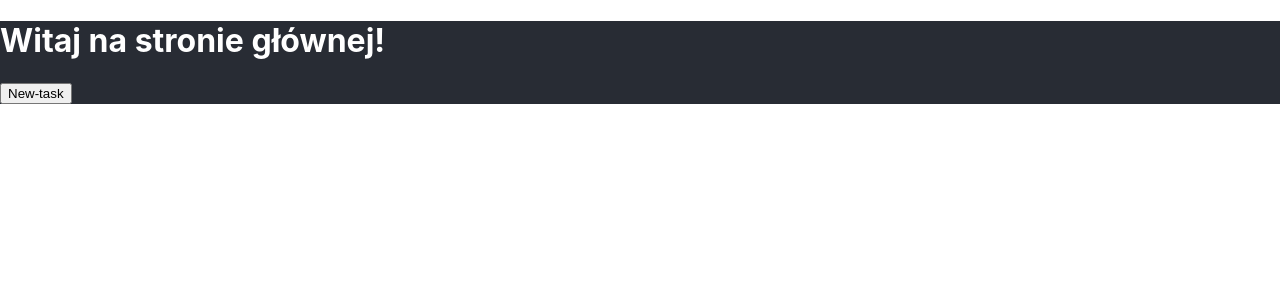
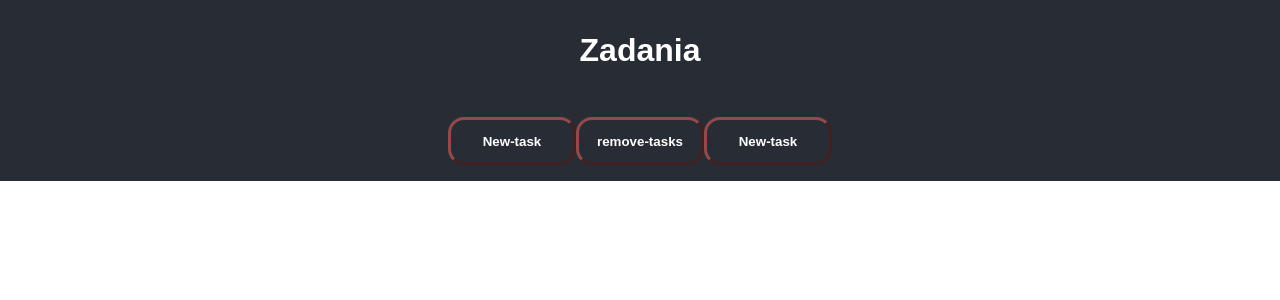
Before and after one commit to NightmareFuryRemi/projekt-zespolowy, a React (Create React App) app: page / in a window 1280 px wide. Shown: the top 300 px of the page. Built offline with nearby package versions, Linux system fonts and the light colour scheme.

Commit message:
CSS updates for buttons and main page margin and padding issues

```diff
--- a/src/components/main-page/main-page.scss
+++ b/src/components/main-page/main-page.scss
@@ -1,5 +1,43 @@
+*{
+    padding: 0;
+    margin: 0;
+    box-sizing: border-box;
+    font-family: Arial, Helvetica, sans-serif;
+}
+
 .main-page{
     background-color: #282c34;
     height: 100%;
     color: white;
 }
+
+h1{
+    display:flex;
+    justify-content: center;
+    padding: 2rem;
+
+}
+
+.bottom-Page{
+    display: flex;
+    justify-content: center;
+    padding: 1rem;
+}
+
+button{
+ width: 8rem;
+ height: 3rem;
+ border-radius: 1rem;
+ border-color: rgb(148, 74, 74);
+ border-width: 0.2rem;
+ background-color: transparent;
+ color: white;
+ font-weight: 600;
+ transition: 500ms;
+}
+
+button:hover{
+    font-size: large;
+    background-color: rgb(148, 74, 74);
+    border-width: 0;
+}
--- a/src/components/main-page/main-page.tsx
+++ b/src/components/main-page/main-page.tsx
@@ -5,8 +5,14 @@ import './main-page.scss';
 const MainPage: React.FC<{}> = () => {
   return (
     <div className="main-page">
-      <h1>Witaj na stronie głównej!</h1>
+      <h1>Zadania</h1>
       <div className="bottom-Page">
+       <Link to="/new-task">
+        <button>New-task</button>
+       </Link>
+       <Link to="/new-task">
+        <button>remove-tasks</button>
+       </Link>
        <Link to="/new-task">
         <button>New-task</button>
        </Link>
```
